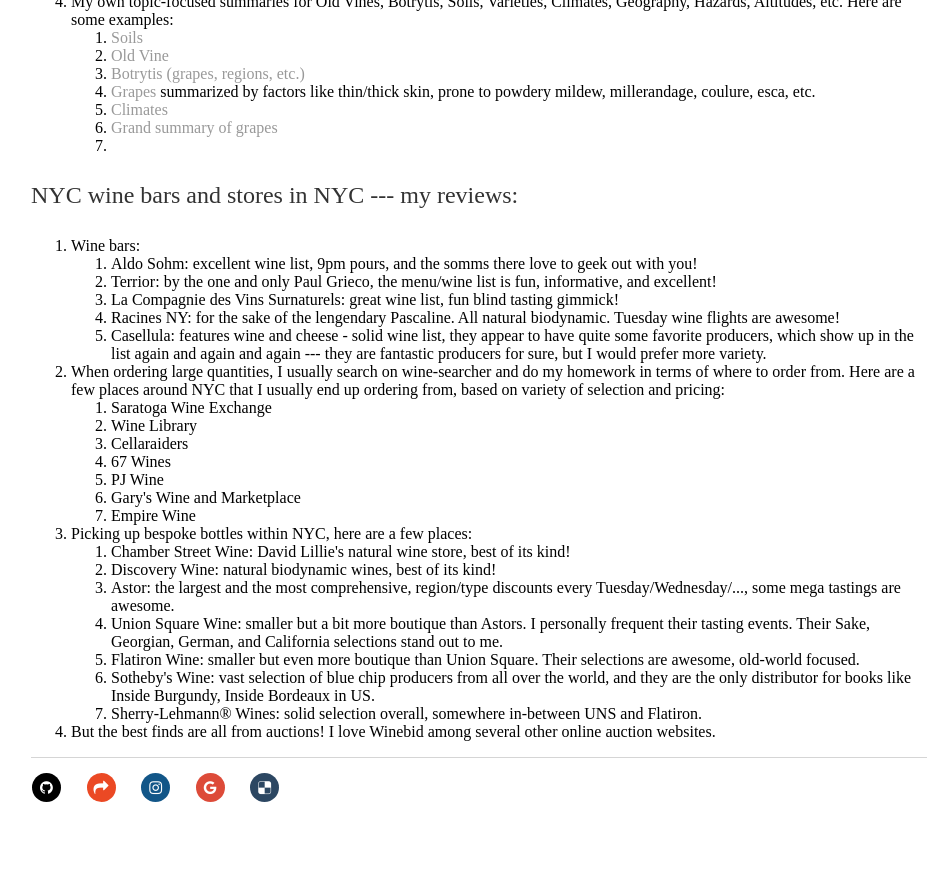
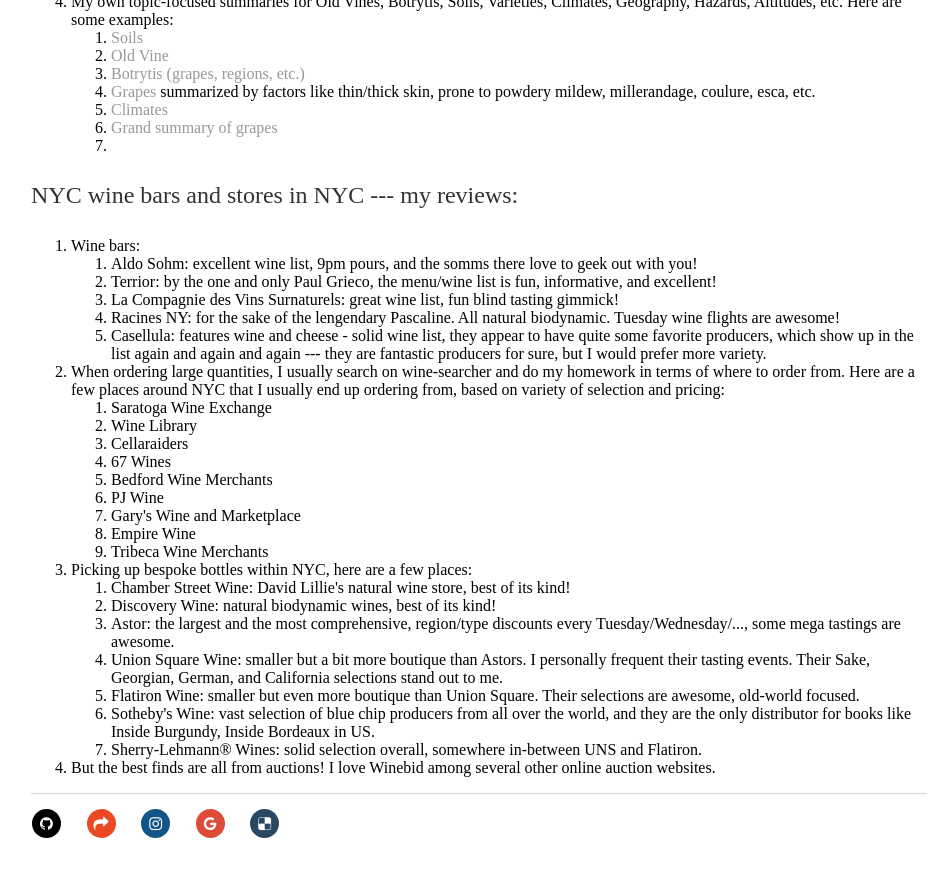
Before and after one commit to shenglih/shenglih.github.io, a Jekyll site: the page built from misc/wine_links.html, in a window 1280 px wide and 900 px high, scrolled down 1181 px. Shown: the top 877 px of the window, without its empty margins (161-1106 px from the left). Built offline with Jekyll 4.4.1, drawn with Linux system fonts in a browser that asks for light colours; comment, search, counter and statistics services are not loaded.

Commit message:
Update wine_links.html

```diff
--- a/misc/wine_links.html
+++ b/misc/wine_links.html
@@ -82,9 +82,11 @@
 			<li>Wine Library</li>
 			<li>Cellaraiders</li>
 			<li>67 Wines</li>
+			<li>Bedford Wine Merchants</li>
 			<li>PJ Wine</li>
 			<li>Gary's Wine and Marketplace</li>
 			<li>Empire Wine</li>
+			<li>Tribeca Wine Merchants</li>
 		</ol>
 		<li>Picking up bespoke bottles within NYC, here are a few places:</li>
 		<ol>
```
